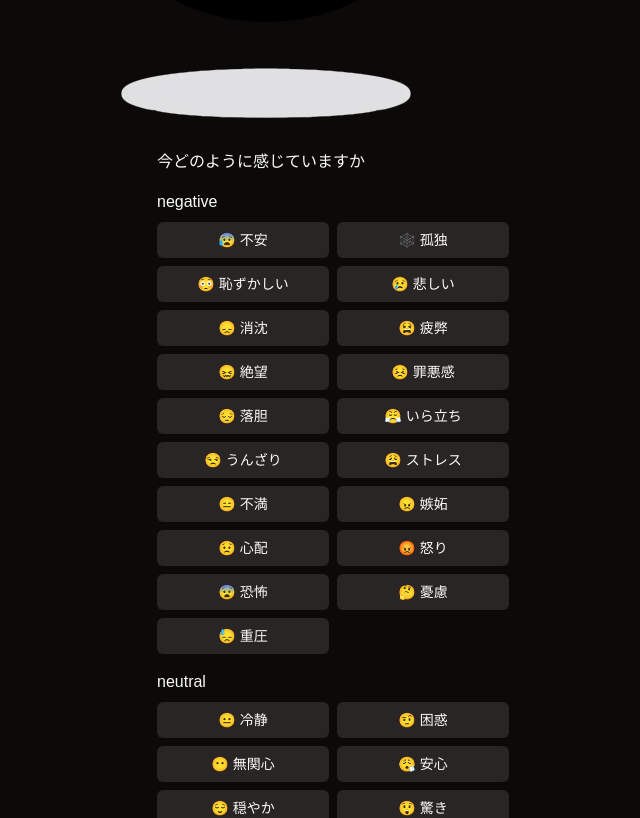
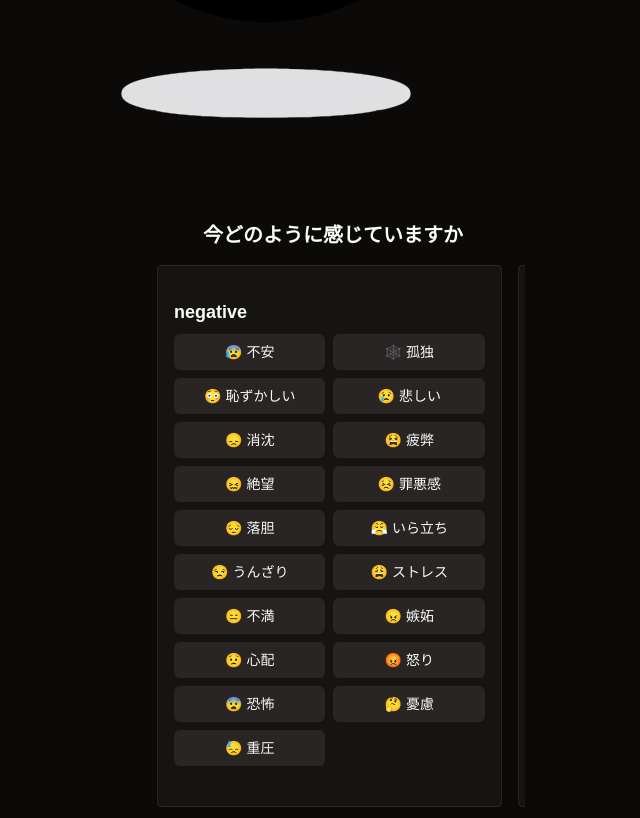
Before and after one commit to yoshikouki/mind-dump, a Next.js app: page / in a window 1280 px wide. Shown: the part 520-1338 px from the top of the page, without its empty margins (307-947 px from the left). Built offline with nearby package versions, Linux system fonts and the light colour scheme; a web font is replaced by a local one.

Commit message:
improvement/ Update emotion selection to carousel

```diff
--- a/src/app/globals.css
+++ b/src/app/globals.css
@@ -39,7 +39,7 @@
     --background: 20 14.3% 4.1%;
     --foreground: 60 9.1% 97.8%;
 
-    --card: 20 14.3% 4.1%;
+    --card: 12 6.5% 8.1%;
     --card-foreground: 60 9.1% 97.8%;
 
     --popover: 20 14.3% 4.1%;
@@ -74,3 +74,13 @@
     @apply bg-background text-foreground;
   }
 }
+
+@layer utilities {
+  .no-scrollbar {
+    -ms-overflow-style: none;  /* IE and Edge */
+    scrollbar-width: none;  /* Firefox */
+  }
+  .no-scrollbar::-webkit-scrollbar {
+    display: none;  /* Chrome, Safari and Opera */
+  }
+}
--- a/src/features/mind-dump/index.tsx
+++ b/src/features/mind-dump/index.tsx
@@ -3,11 +3,18 @@ import { emotionTone, emotions } from "./emotion";
 
 export const MindDump = () => {
   return (
-    <section className="flex min-h-svh w-full max-w-sm flex-col justify-center gap-4 p-4">
-      <h2>今どのように感じていますか</h2>
+    <section className="flex min-h-svh w-full max-w-sm flex-col justify-center gap-4">
+      <h2 className="text-center font-bold text-xl">
+        今どのように感じていますか
+      </h2>
+      <div className="no-scrollbar flex snap-x snap-mandatory gap-4 overflow-scroll scroll-smooth px-4 pb-10">
         {emotionTone.map((tone) => (
-        <div key={tone} className="w-full space-y-2">
-          <h3>{tone}</h3>
+          <div
+            key={tone}
+            className="w-[98%] max-w-sm flex-shrink-0 snap-center"
+          >
+            <div className="h-full rounded border bg-card px-4 pt-8 pb-10 shadow">
+              <h3 className="mb-2 font-semibold text-lg">{tone}</h3>
               <div className="grid w-full grid-cols-2 gap-2">
                 {emotions
                   .filter((emotion) => emotion.tone === tone)
@@ -26,7 +33,9 @@ export const MindDump = () => {
                   ))}
               </div>
             </div>
+          </div>
         ))}
+      </div>
     </section>
   );
 };
```
Lines whose indentation alone changed are shown as unchanged.
